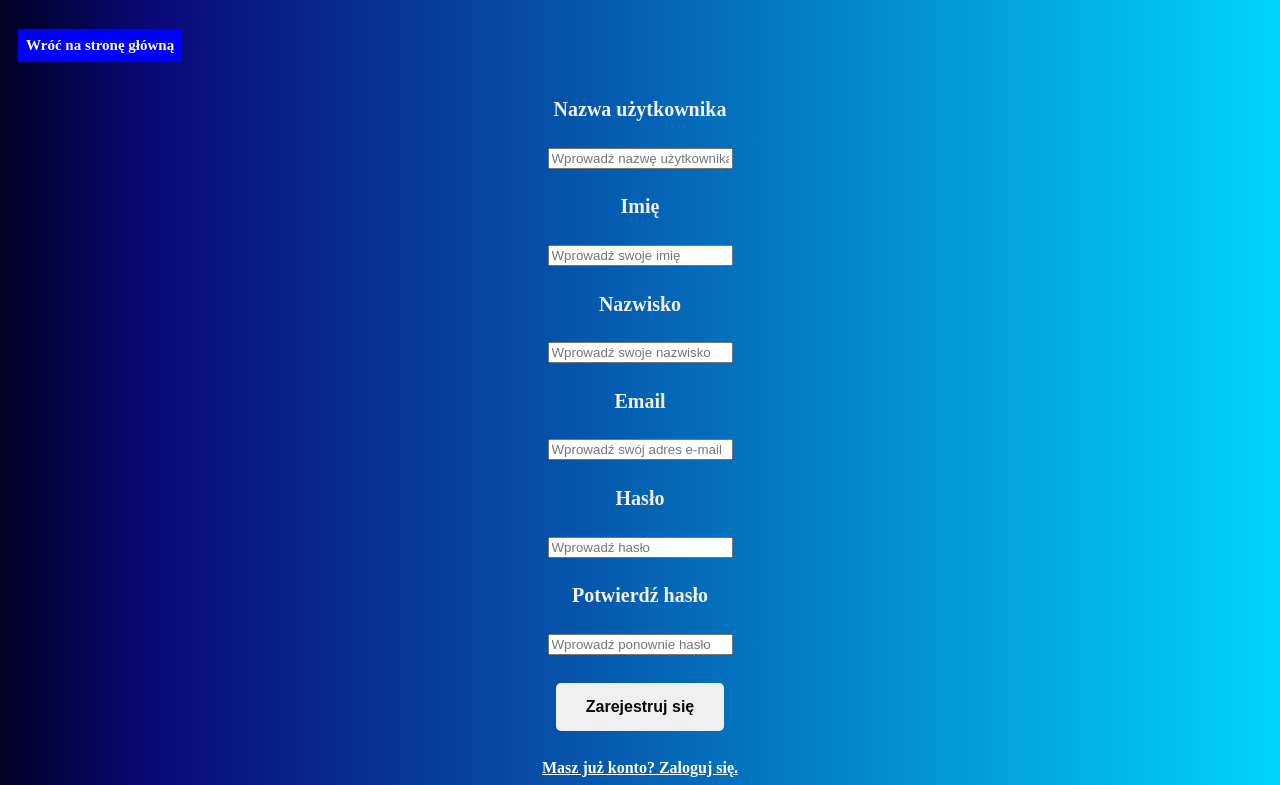
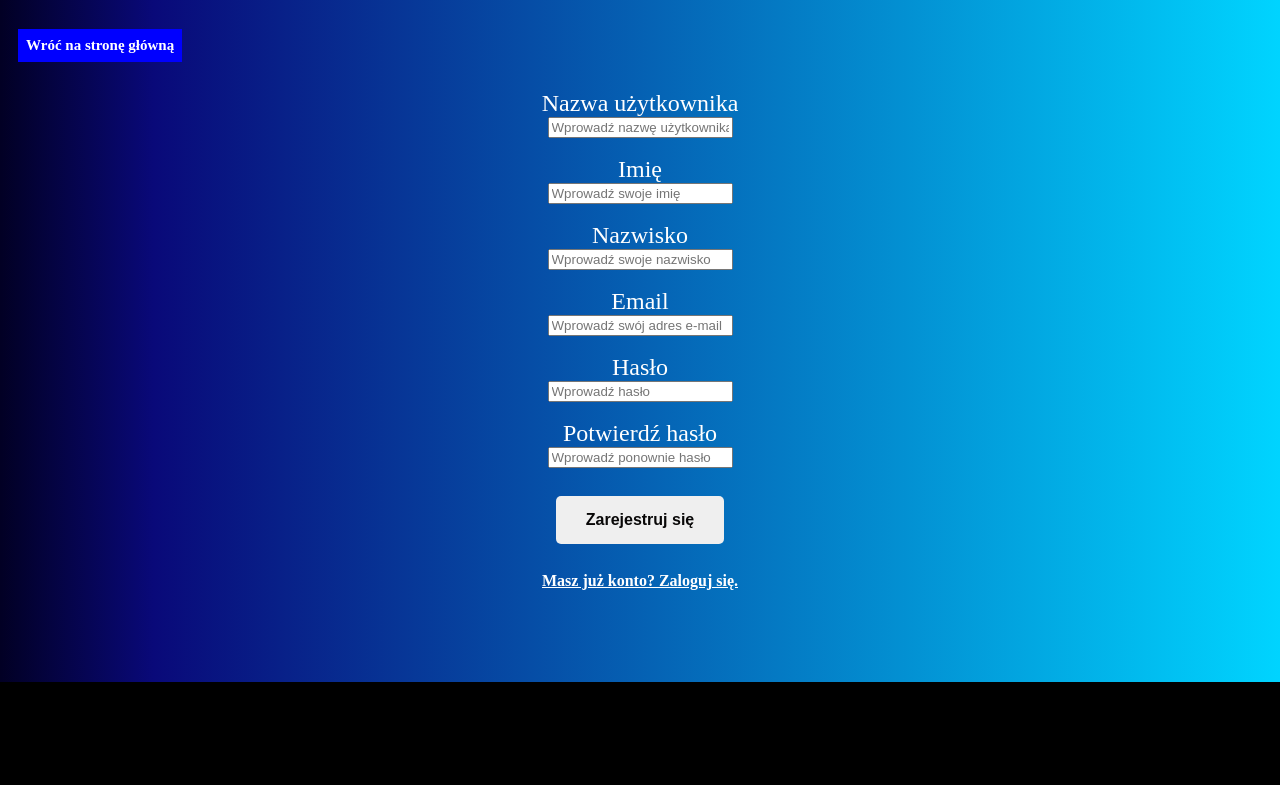
Before and after one commit to Bartolini515/Plusanto, a Django app: page /accounts/register/ in a window 1280 px wide. Shown: the part 118-903 px from the top of the page. After the commit the page ends 800 px from the top, so only its background shows below. Run offline with Django 5.2, Linux system fonts and the light colour scheme.

Commit message:
Poprawa wyglądu login i register

```diff
--- a/accounts/templates/register.html
+++ b/accounts/templates/register.html
@@ -23,27 +23,27 @@
     {% endif %}
     <form method="post">
         {% csrf_token %} <!-- Zawsze przywołuj csrf_token gdy formularz korzysta z POST aby chronić przed CSRF (https://owasp.org/www-community/attacks/csrf#overview) <p> -->
-        <label for="id_username"><h4>Nazwa użytkownika</h4></label>
+        <label class="label_tekst" for="id_username">Nazwa użytkownika</label><br>
             {{form.username}}
             {{form.username.errors}}
-
-        <label for="id_first_name"><h4>Imię</h4></label>
+        <br><br>
+        <label class="label_tekst" for="id_first_name">Imię</label><br>
             {{form.first_name}}
             {{form.first_name.errors}}
-
-        <label for="id_last_name"><h4>Nazwisko</h4></label>
+        <br><br>
+        <label class="label_tekst" for="id_last_name">Nazwisko</label><br>
             {{form.last_name}}
             {{form.last_name.errors}}
-
-        <label for="id_email"><h4>Email</h4></label>
+        <br><br>
+        <label class="label_tekst" for="id_email">Email</label><br>
             {{form.email}}
             {{form.email.errors}}
-
-        <label for="id_password"><h4>Hasło</h4></label>
+        <br><br>
+        <label class="label_tekst" for="id_password">Hasło</label><br>
             {{form.password}}
             {{form.password.errors}}
-
-        <label for="id_password_confirm"><h4>Potwierdź hasło</h4></label>
+        <br><br>
+        <label class="label_tekst" for="id_password_confirm">Potwierdź hasło</label><br>
             {{form.password_confirm}}
             {{form.password_confirm.errors}}
         <br><br>
--- a/accounts/templates/signin.html
+++ b/accounts/templates/signin.html
@@ -21,11 +21,11 @@
     {% endif %}
     <form method="post">
         {% csrf_token %}
-        <label for="id_username"><h4>Nazwa użytkownika</h4></label>
+        <label class="label_tekst" for="id_username">Nazwa użytkownika</label><br>
             {{form.username}}
             {{form.username.errors}}
         <br><br>
-        <label for="id_password"><h4>Hasło</h4></label>
+        <label class="label_tekst" for="id_password">Hasło</label><br>
             {{form.password}}
             {{form.password.errors}}
         <br><br>
--- a/static/css/styles.css
+++ b/static/css/styles.css
@@ -273,3 +273,9 @@ button:active {
   margin-left: 30px;
   margin-right: 30px;
 }
+
+.label_tekst{
+  text-align: center;
+  font-size: 24px;
+  color: #ffffff;
+}
```
